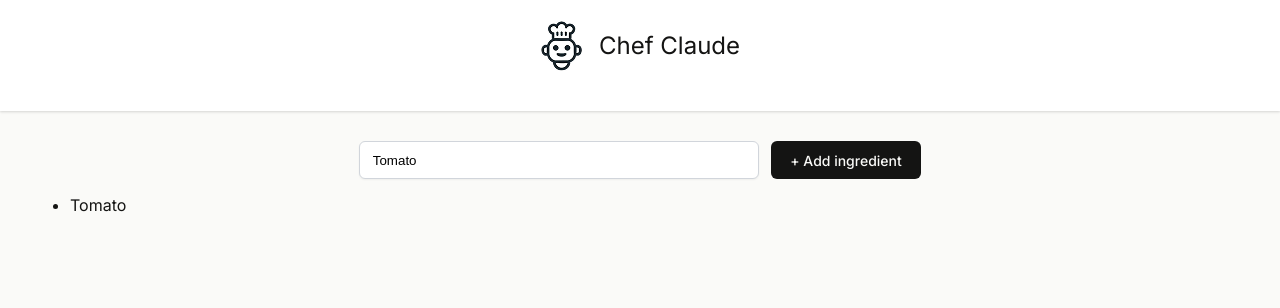
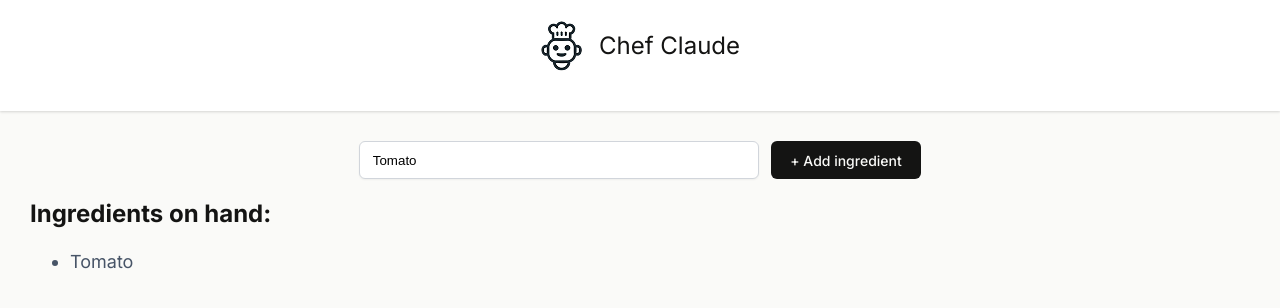
Before and after one commit to anneln/ChefClaude, a React (Vite) app: page / in a window 1280 px wide. Both pictures are taken after a click on the button "+ Add ingredient". Shown: the top 308 px of the page. Built offline with nearby package versions, Linux system fonts and the light colour scheme.

Commit message:
update MainContent cpn
add style and conditions

```diff
--- a/src/components/Maincontent.jsx
+++ b/src/components/Maincontent.jsx
@@ -21,7 +21,21 @@ export default function Maincontent() {
         />
         <button>+ Add ingredient</button>
       </form>
-      <ul>{ingredientsListItems}</ul>
+      {ingredients.length ? (
+        <section>
+          <h2>Ingredients on hand:</h2>
+          <ul className="ingredients-list">{ingredientsListItems}</ul>
+          {ingredients.length > 3 && (
+            <div className="ask-recipe">
+              <div>
+                <h3>Ready for a recipe?</h3>
+                <p>Generate a recipe from your list of ingredients.</p>
+              </div>
+              <button className="get-recipe-btn">Get a recipe</button>
+            </div>
+          )}
+        </section>
+      ) : null}
     </main>
   );
 }
--- a/src/index.css
+++ b/src/index.css
@@ -47,7 +47,6 @@ main {
 }
 
 .add-ingredient-form > input {
-  border-radius: 6px;
   border: 1px solid #d1d5db;
   padding: 0.6rem 0.8rem;
   box-shadow: 0px 1px 2px 0px rgba(0, 0, 0, 0.05);
@@ -58,11 +57,52 @@ main {
 
 .add-ingredient-form > button {
   font-family: Inter, sans-serif;
-  border-radius: 6px;
   border: none;
   background-color: #141413;
   color: #fafaf8;
   width: 150px;
   font-size: 0.875rem;
   font-weight: 500;
+  cursor: pointer;
 }
+
+.ingredients-list {
+  color: #475467;
+  font-size: 1.125rem;
+  line-height: 1.75rem;
+}
+
+.ask-recipe {
+  padding: 1.75rem 2.56rem 1.81rem 2.62rem;
+  display: flex;
+  justify-content: space-between;
+  align-items: center;
+  background-color: #f0efeb;
+  flex-wrap: wrap;
+}
+
+.ask-recipe,
+.get-recipe-btn,
+.add-ingredient-form > input,
+.add-ingredient-form > button {
+  border-radius: 6px;
+}
+
+.ask-recipe h3 {
+  color: #141413;
+}
+
+.ask-recipe p {
+  color: #6b7280;
+  font-size: 0.875rem;
+}
+
+.get-recipe-btn {
+  padding: 0.5625rem 1.0625rem;
+  justify-content: center;
+  background-color: #d17557;
+  color: #fafaf8;
+  border: none;
+  box-shadow: 0 1px 2px 0 rgba(0, 0, 0, 0.05);
+  cursor: pointer;
+}
```
